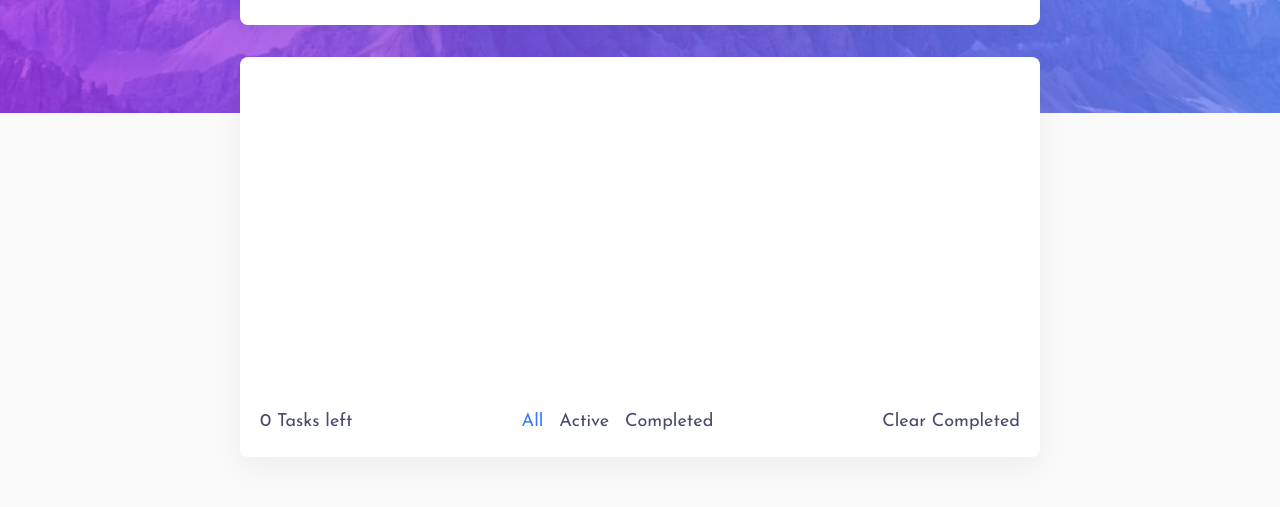
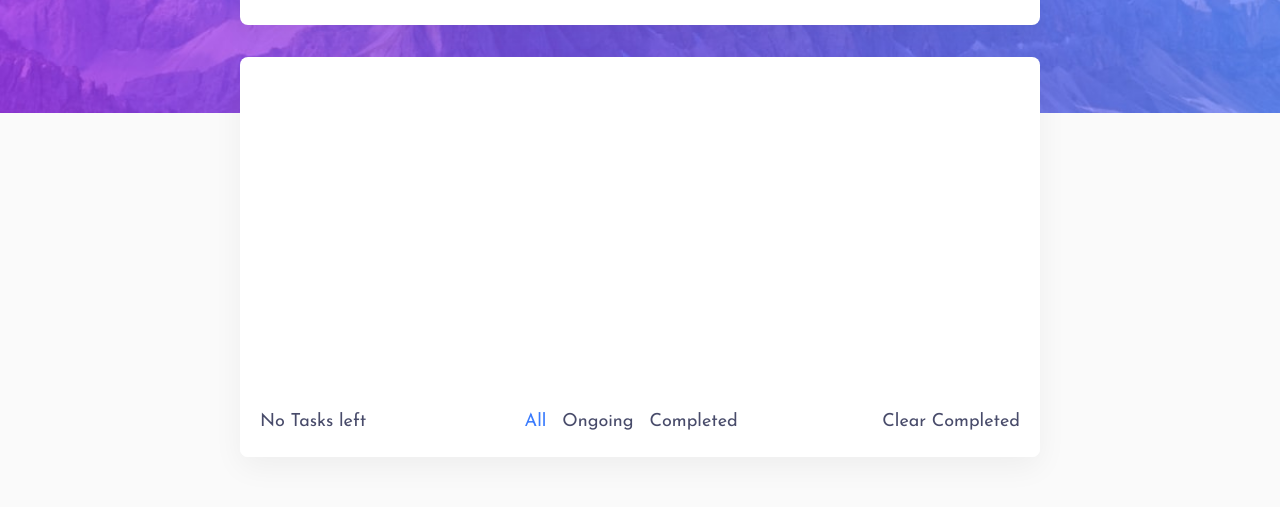
Before and after one commit to Yasin-Fathollahi/react-todo-list, a React (Vite) app: page / in a window 1280 px wide. Shown: the part 207-714 px from the top of the page. Built offline with nearby package versions, Linux system fonts and the light colour scheme.

Commit message:
control buttons, theme button and state work

```diff
--- a/index.html
+++ b/index.html
@@ -7,7 +7,6 @@
     <title>todo list</title>
   </head>
   <body>
-    <header></header>
     <div id="root"></div>
     <p>Drag and drop to render list</p>
     <footer>
--- a/src/App.jsx
+++ b/src/App.jsx
@@ -1,26 +1,26 @@
 import { useState } from 'react';
-import sunImage from './assets/images/icon-sun.svg';
-import moonImage from './assets/images/icon-moon.svg';
+import Header from './components/Header.jsx';
 import AddTodo from './components/AddTodo.jsx';
 import Todo from './components/Todo.jsx';
 import ControlTodoList from './components/ControlTodoList.jsx';
+import Title from './components/Title.jsx';
 
 function App() {
   const [todoItems, setTodoItems] = useState([]);
+  const [theme, setTheme] = useState('light');
   return (
+    <>
+      <Header theme={theme} />
       <main>
         <div className="container centered">
-        <div className="title-theme-box">
-          <p className="list-title">todo</p>
-          <button className="btn-theme">
-            <img src={sunImage} alt="change theme button - sun" />
-          </button>
-        </div>
+          <Title theme={theme} onSetTheme={setTheme} />
 
           <AddTodo onAddTodo={setTodoItems} />
           <section className="todo-list">
             <ul>
-            {todoItems.map((todo, todoIndex) => (
+              {todoItems.map((todo, todoIndex) => {
+                if (!todo.hidden) {
+                  return (
                     <Todo
                       key={todoIndex}
                       value={todo.value}
@@ -28,15 +28,18 @@ function App() {
                       onSetTodoItems={setTodoItems}
                       index={todoIndex}
                     />
-            ))}
+                  );
+                }
+              })}
             </ul>
             <ControlTodoList
-            todosLeft={todoItems.length}
+              todosLeft={todoItems.filter((todo) => todo.done !== true).length}
               onSetTodos={setTodoItems}
             />
           </section>
         </div>
       </main>
+    </>
   );
 }
 
--- a/src/components/AddTodo.jsx
+++ b/src/components/AddTodo.jsx
@@ -10,7 +10,7 @@ export default function AddTodo({ onAddTodo }) {
   function handleAddTodo() {
     if (todoValue.length > 0) {
       onAddTodo((prevTodos) => {
-        return [{ value: todoValue, done: false }, ...prevTodos];
+        return [{ value: todoValue, done: false, hidden: false }, ...prevTodos];
       });
       setTodoValue('');
     }
--- a/src/components/ControlTodoList.jsx
+++ b/src/components/ControlTodoList.jsx
@@ -1,16 +1,68 @@
+import { useState } from 'react';
+
 export default function ControlTodoList({ todosLeft, onSetTodos }) {
+  const [activeTab, setActiveTab] = useState('all');
+  function stateDeepCopy(prevState) {
+    return [
+      ...prevState.map((todo) => {
+        return { ...todo };
+      }),
+    ];
+  }
+  function clearCompleted() {
+    onSetTodos((prevTodos) => {
+      let updatedTodos = stateDeepCopy(prevTodos);
+      updatedTodos = prevTodos.filter((todo) => !todo.done);
+      return updatedTodos;
+    });
+  }
+
+  function filterVisibleTodos(filter) {
+    setActiveTab(filter);
+    onSetTodos((prevTodos) => {
+      let updatedTodos = stateDeepCopy(prevTodos);
+      updatedTodos.forEach((todo) => {
+        if (filter === 'all') {
+          todo.hidden = false;
+        } else if (filter === 'active') {
+          todo.hidden = todo.done;
+        } else if (filter === 'completed') {
+          todo.hidden = !todo.done;
+        }
+      });
+      return updatedTodos;
+    });
+  }
+
   return (
     <div className="control-list">
       <p>
-        <span className="todos-left">{todosLeft}</span>{' '}
+        <span className="todos-left">{todosLeft === 0 ? 'No' : todosLeft}</span>{' '}
         {todosLeft > 1 || todosLeft === 0 ? 'Tasks' : 'Task'} left
       </p>
       <div className="btns-filter">
-        <button className="active">all</button>
-        <button>active</button>
-        <button>completed</button>
+        <button
+          onClick={filterVisibleTodos.bind(null, 'all')}
+          className={activeTab === 'all' ? 'active' : ''}
+        >
+          All
+        </button>
+        <button
+          onClick={filterVisibleTodos.bind(null, 'active')}
+          className={activeTab === 'active' ? 'active' : ''}
+        >
+          Ongoing
+        </button>
+        <button
+          onClick={filterVisibleTodos.bind(null, 'completed')}
+          className={activeTab === 'completed' ? 'active' : ''}
+        >
+          Completed
+        </button>
       </div>
-      <button className="btn-clear">clear completed</button>
+      <button onClick={clearCompleted} className="btn-clear">
+        clear completed
+      </button>
     </div>
   );
 }
--- /dev/null
+++ b/src/components/Header.jsx
@@ -0,0 +1,3 @@
+export default function Header({ theme }) {
+  return <header className={theme === 'light' ? 'light' : 'dark'}></header>;
+}
--- /dev/null
+++ b/src/components/Title.jsx
@@ -0,0 +1,20 @@
+import sunImage from '../assets/images/icon-sun.svg';
+import moonImage from '../assets/images/icon-moon.svg';
+
+export default function Title({ theme, onSetTheme }) {
+  function switchTheme() {
+    onSetTheme((prevTheme) => (prevTheme === 'light' ? 'dark' : 'light'));
+  }
+
+  return (
+    <div className="title-theme-box">
+      <p className="list-title">todo</p>
+      <button onClick={switchTheme} className="btn-theme">
+        <img
+          src={theme === 'light' ? sunImage : moonImage}
+          alt="change theme button - sun"
+        />
+      </button>
+    </div>
+  );
+}
--- a/src/components/Todo.jsx
+++ b/src/components/Todo.jsx
@@ -5,11 +5,21 @@ export default function Todo({ value, done = false, onSetTodoItems, index }) {
   function handleCompelete(index) {
     onSetTodoItems((prevTodoItems) => {
       const newTodoItems = [...prevTodoItems];
-      newTodoItems[0].done = !newTodoItems[index].done;
+      newTodoItems[index].done = !newTodoItems[index].done;
 
       return newTodoItems;
     });
   }
+
+  function deleteTodo(index) {
+    onSetTodoItems((prevTodoItems) => {
+      const newTodoItems = [...prevTodoItems];
+      newTodoItems.splice(index, 1);
+
+      return newTodoItems;
+    });
+  }
+
   return (
     <li>
       <div className={`todo todo-list-item ${done ? 'done' : ''}`}>
@@ -20,7 +30,10 @@ export default function Todo({ value, done = false, onSetTodoItems, index }) {
           <img src={checkImage} alt="check image" />
         </button>
         <input type="text" className="todo-text" value={value} readOnly />
-        <button className="btn-delete-todo">
+        <button
+          onClick={deleteTodo.bind(null, index)}
+          className="btn-delete-todo"
+        >
           <img src={crossImage} alt="X icon inside todo delete button" />
         </button>
       </div>
--- a/src/index.css
+++ b/src/index.css
@@ -94,9 +94,16 @@ button:hover {
 }
 
 header {
-  background-image: url('./assets/images/bg-desktop-light.jpg');
   background-size: cover;
   height: 40vh;
+}
+
+header.light {
+  background-image: url('./assets/images/bg-desktop-light.jpg');
+}
+
+header.dark {
+  background-image: url('./assets/images/bg-desktop-dark.jpg');
 }
 
 main {
@@ -174,6 +181,10 @@ input:focus {
   outline: none;
 }
 
+.btn-delete-todo {
+  display: none;
+}
+
 .btn-delete-todo img {
   width: 70%;
 }
@@ -183,16 +194,25 @@ input:focus {
   height: 50vh;
   background-color: #fff;
   box-shadow: 0 10px 3rem rgba(0 0 0 / 0.05);
-  overflow: hidden;
   display: flex;
   flex-direction: column;
+  border-radius: 8px;
+  position: relative;
+  overflow: hidden;
 }
+
 .todo-list ul {
   flex: 1 0;
+  padding-bottom: 6rem;
+  overflow: scroll;
 }
 
 .todo-list-item {
   border-bottom: 1px solid hsl(233, 11%, 84%);
+}
+
+.todo-list-item:hover .btn-delete-todo {
+  display: block;
 }
 
 .todo-list-item.done input {
@@ -219,6 +239,17 @@ input:focus {
   justify-content: space-between;
   align-items: center;
   padding: 2rem;
+  position: fixed;
+  bottom: 0;
+  width: 100%;
+  background-color: #fff;
+  /* border-top: 1px solid hsl(233, 11%, 84%); */
+  border-bottom-left-radius: 8px;
+  border-bottom-right-radius: 8px;
+}
+
+.control-list p {
+  width: 12rem;
 }
 
 .control-list button {
@@ -249,3 +280,7 @@ footer {
   width: 80rem;
   margin: 0 auto;
 }
+
+.hidden {
+  display: none;
+}
```
Lines whose indentation alone changed are shown as unchanged.
